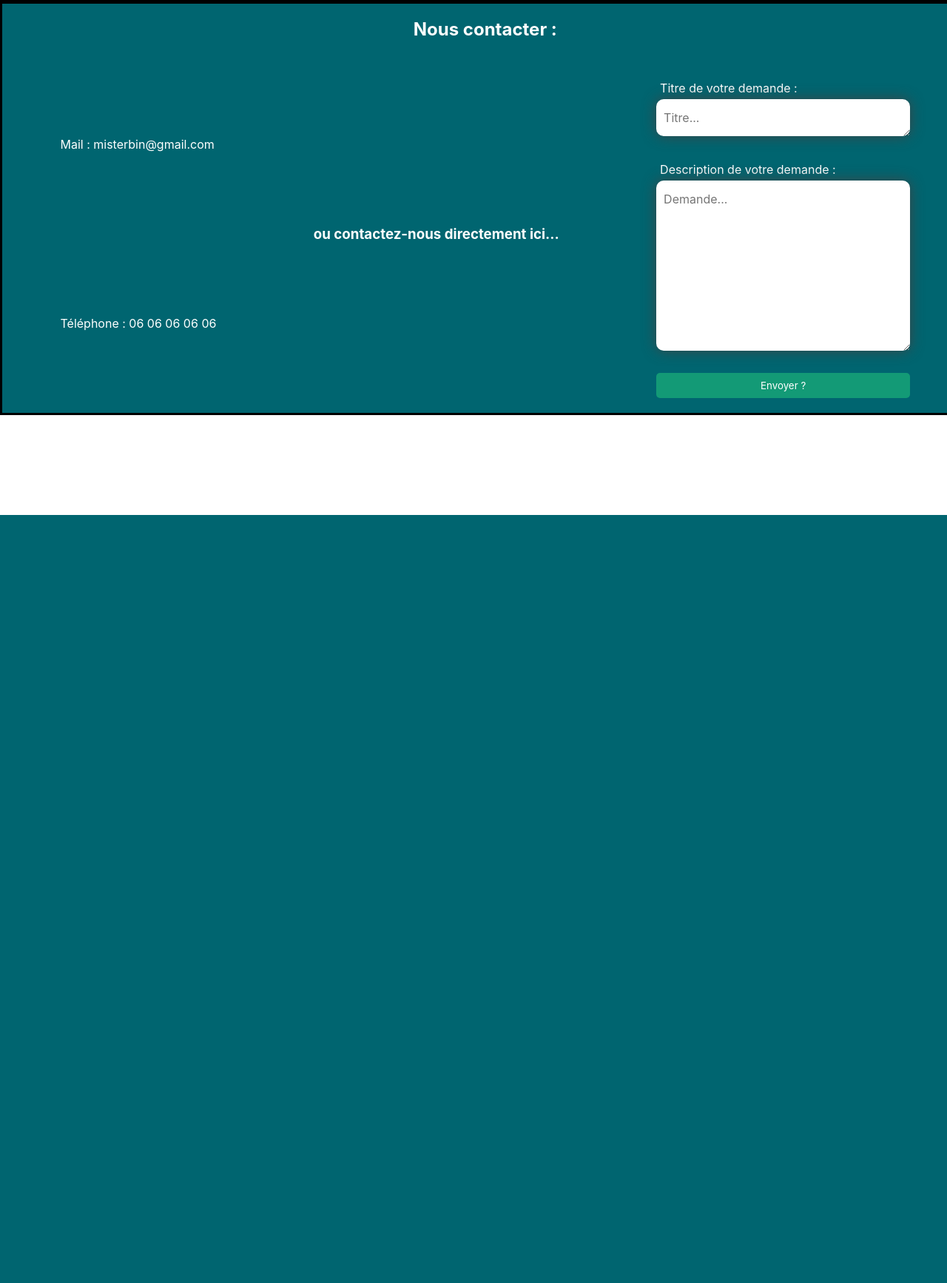
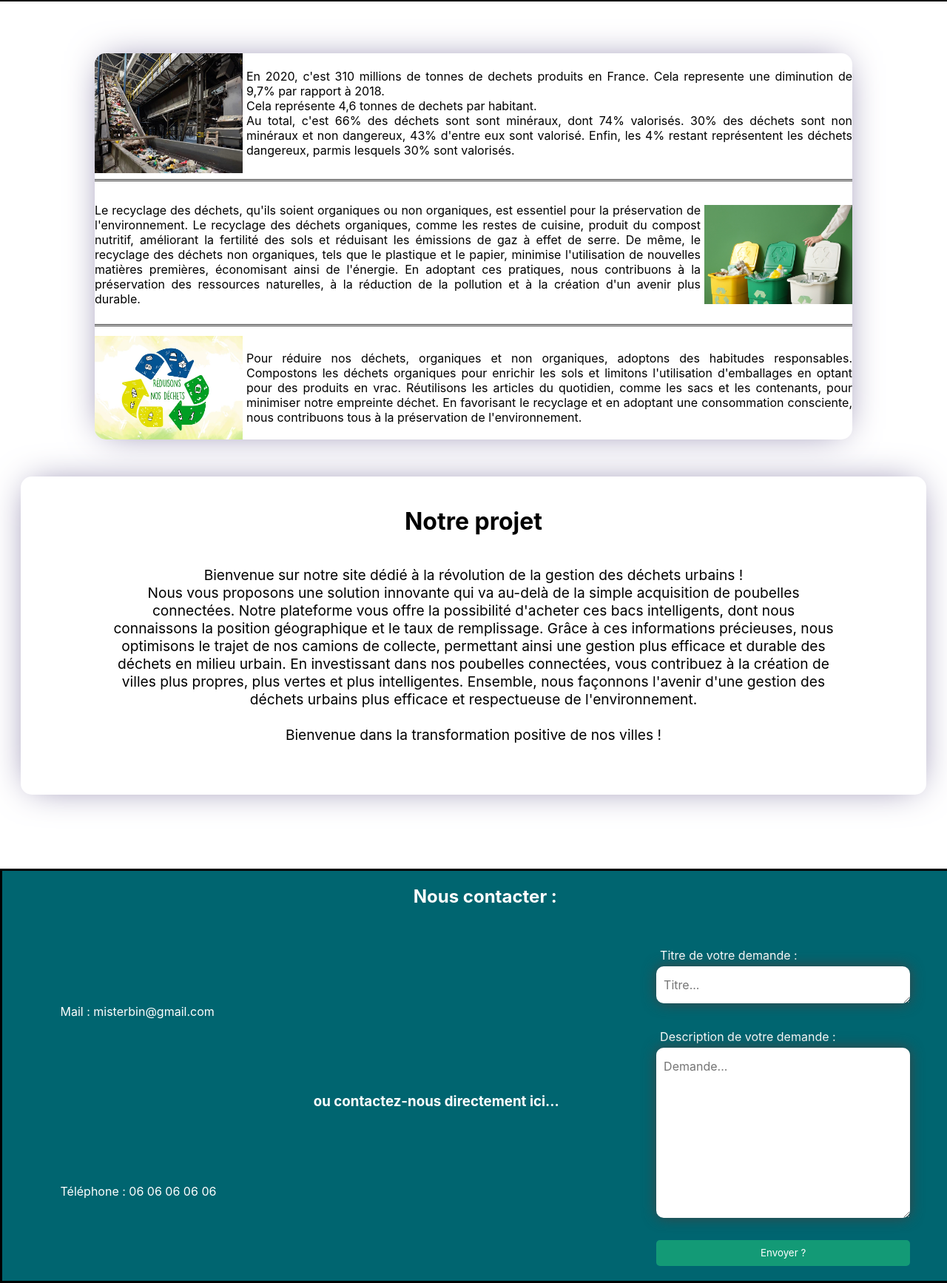
Before and after one commit to Esteban795/PP2I1, a Flask app: page / in a window 1280 px wide. Shown: the part 104-1838 px from the top of the page at 74% size. Before the commit the page ends 800 px from the top, so only its background shows below. Run offline with Flask 3, Linux system fonts and the light colour scheme.

Commit message:
Homepage (enfin) (#33)
feat
[+] homepage, on est là hein
---------

Co-authored-by: Tom Bloch <tom.bloch@telecomnancy.Eu>
Co-authored-by: BTom-GH <61981635+BTom-GH@users.noreply.github.com>
Co-authored-by: Baptiste Sibellas <baptiste.sibellas@telecomnancy.eu>

```diff
--- a/PP2I1/src/backend/app.py
+++ b/PP2I1/src/backend/app.py
@@ -47,7 +47,7 @@ def send_images(fichier : str):
 
 @app.route('/')
 def home():
-    return render_template('base.html')
+    return render_template('homepage.html')
 
 @app.route('/signup/', methods=('GET', 'POST'))
 def signup():
@@ -576,4 +576,4 @@ def reset_email():
 
 
 if __name__ == '__main__':
-    app.run(debug=True, port=8080)
+    app.run(debug=True,port=8080)
--- /dev/null
+++ b/PP2I1/src/frontend/static/css/homepage.css
@@ -0,0 +1,70 @@
+.content{
+  display: flex;
+  flex: 1 0 auto;
+  flex-direction: column;
+  align-items: center;
+  align-self: center;
+  width: 80%;
+  /*text-align: justify;*/
+  /*text-align-last: center;*/
+  margin:20px auto 50px auto; /*La margin bottom 50 permet que rien ne reste sous le footer */
+}
+
+.article-container{
+	margin-top: 50px;
+	box-shadow: 0px 0px 50px -14px #6f6594;
+	border-radius: 15px;
+	overflow: hidden;
+	height: auto;
+}
+
+.project-container{
+	margin-top: 50px;
+  margin-bottom: 50px;
+  margin-left: -100px;
+  margin-right: -100px;
+	box-shadow: 0px 0px 50px -14px #6f6594;
+	border-radius: 15px;
+	overflow: hidden;
+	height: auto;
+}
+
+.container-info {
+  display: flex;
+  align-items: center;
+  grid-template-columns: auto 1fr;
+  column-gap: 5px;
+  justify-content: center;
+ }
+
+.image-container img{
+  max-width: 200px;
+  max-height: 200px;
+}
+
+.image-left img {
+  float: right;
+}
+
+.image-right img {
+  float: left;
+}
+
+.text {
+  text-align: justify;
+}
+
+hr {
+  border: none;
+  border-top: 3px double #333;
+  color: #333;
+  overflow: visible;
+  text-align: center;
+  height: 5px;
+  width: 100%;
+}
+
+.centered-text {
+  text-align: center;
+  font-size: larger;
+}
--- /dev/null
+++ b/PP2I1/src/frontend/templates/homepage.html
@@ -0,0 +1,71 @@
+{%extends "base.html"%}
+{%block title%}Accueil{%endblock%}
+{%block stylesheets%} <link href="/static/css/homepage.css" rel="stylesheet"> {%endblock%}
+{%block content%}
+<div class="article-container">
+    <div class="container-info">
+        <div class="image-container">
+            <div class="image-left">
+                <img src="/static/images/belt_dechet.jpg">
+            </div>
+        </div>
+        <div class="text">
+        <p>
+            En 2020, c'est 310 millions de tonnes de dechets produits en France. Cela represente une diminution de 9,7% par rapport à 2018. <br>
+            Cela représente 4,6 tonnes de dechets par habitant. <br>
+            Au total, c'est 66% des déchets sont sont minéraux, dont 74% valorisés. 30% des déchets sont non minéraux et non dangereux, 43% d'entre eux sont valorisé. Enfin, les 4% restant représentent les déchets dangereux, parmis lesquels 30% sont valorisés.
+        </p>
+        </div>
+    </div>
+    <hr>
+    <div class="container-info">
+        <div class="text">
+            <p>
+                Le recyclage des déchets, qu'ils soient organiques ou non organiques, est essentiel pour la préservation de l'environnement. Le recyclage des déchets organiques, comme les restes de cuisine, produit du compost nutritif, améliorant la fertilité des sols et réduisant les émissions de gaz à effet de serre. De même, le recyclage des déchets non organiques, tels que le plastique et le papier, minimise l'utilisation de nouvelles matières premières, économisant ainsi de l'énergie. En adoptant ces pratiques, nous contribuons à la préservation des ressources naturelles, à la réduction de la pollution et à la création d'un avenir plus durable.
+            </p>
+        </div>
+        <div class="image-container">
+            <div class="image-right">
+                <img src="/static/images/recyclage.jpg">
+            </div>
+        </div>
+    </div>
+    <hr>
+    <div class="container-info">
+        <div class="image-container">
+            <div class="image-left">
+                <img src="/static/images/reduc_dechet.jpeg">
+            </div>
+        </div>
+        <div class="text">
+            <p>
+            Pour réduire nos déchets, organiques et non organiques, adoptons des habitudes responsables. Compostons les déchets organiques pour enrichir les sols et limitons l'utilisation d'emballages en optant pour des produits en vrac. Réutilisons les articles du quotidien, comme les sacs et les contenants, pour minimiser notre empreinte déchet. En favorisant le recyclage et en adoptant une consommation consciente, nous contribuons tous à la préservation de l'environnement.
+            </p>
+        </div>
+    </div>
+</div>
+
+
+
+
+
+<div class="project-container">
+    <div class="content">
+        <h1 id="titre_accueil">Notre projet</h1>
+        <div class="centered-text">
+            <p>
+                Bienvenue sur notre site dédié à la révolution de la gestion des déchets urbains !
+                <br>
+                Nous vous proposons une solution innovante qui va au-delà de la simple acquisition de poubelles connectées.
+                Notre plateforme vous offre la possibilité d'acheter ces bacs intelligents, dont nous connaissons la position géographique et le taux de remplissage.
+                Grâce à ces informations précieuses, nous optimisons le trajet de nos camions de collecte, permettant ainsi une gestion plus efficace et durable des déchets en milieu urbain.
+                En investissant dans nos poubelles connectées, vous contribuez à la création de villes plus propres, plus vertes et plus intelligentes.
+                Ensemble, nous façonnons l'avenir d'une gestion des déchets urbains plus efficace et respectueuse de l'environnement.
+                <br>
+                <br>
+                Bienvenue dans la transformation positive de nos villes !
+            </p>
+        </div>
+    </div>
+</div>
+{%endblock%}
--- a/PP2I1/src/frontend/templates/login.html
+++ b/PP2I1/src/frontend/templates/login.html
@@ -15,7 +15,6 @@
             </div>
 
             <h1 class="text-title"> Se connecter </h1>
-
             <div class="text-center">
                 Pas de compte ?
                 <a href="/signup/" class="transition-duration-300"> Créez-en un ici! </a>
@@ -28,7 +27,6 @@
                 <label class="label" for="txt-email"> Adresse mail : </label>
                 <input class="input" type="email" id="txt-email" name="email"/>
               </div>
-
               <div class="field-group">
                 <div class="label-wrapper">
                   <label class="label" for="txt-password"> Mot de passe : </label>
@@ -51,6 +49,7 @@
                 <input class="btn-submit transition-duration-300" type="submit" value="Log In" />
               </div>
             </form>
+
             <div class="field-group text-center">
               <a class="transition-duration-300"> Mot de passe oublié ?</a>
             </div>
```
Also changed, not shown: PP2I1/src/frontend/static/images/belt_dechet.jpg (added), PP2I1/src/frontend/static/images/recyclage.jpg (added), PP2I1/src/frontend/static/images/reduc_dechet.jpeg (added), 2 other files.
